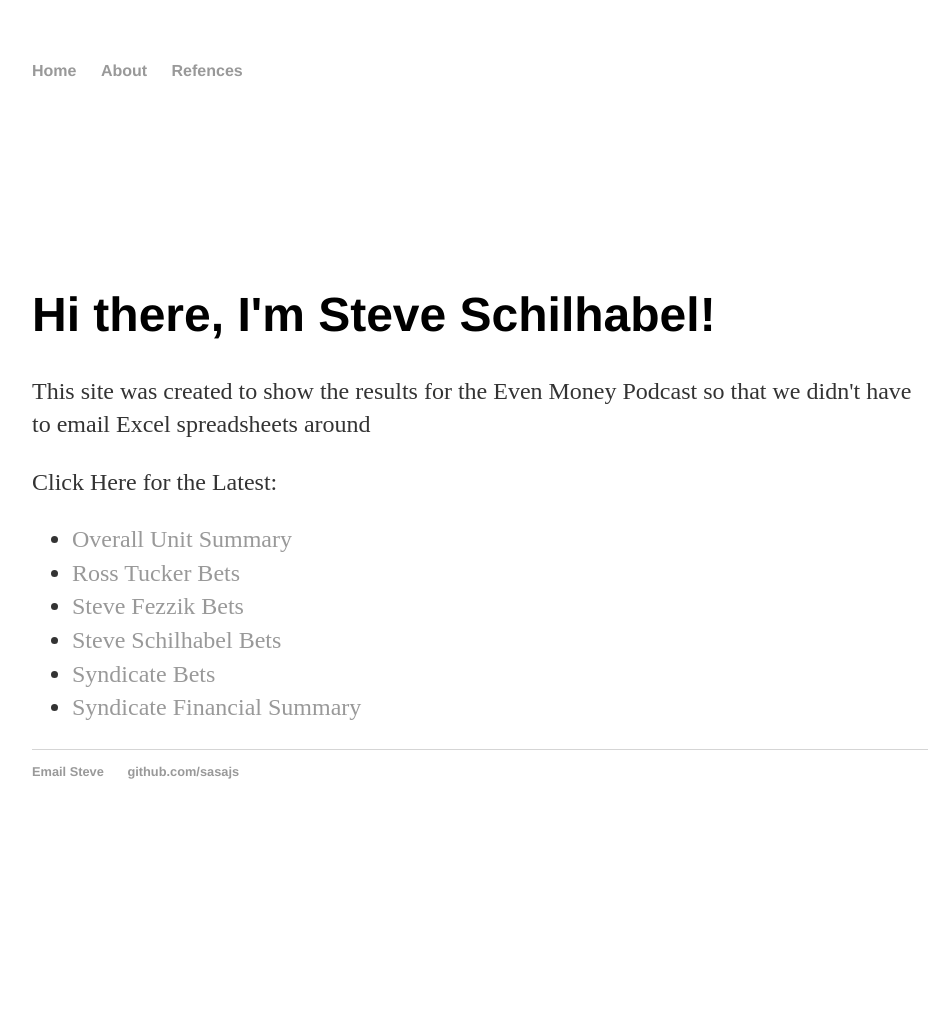
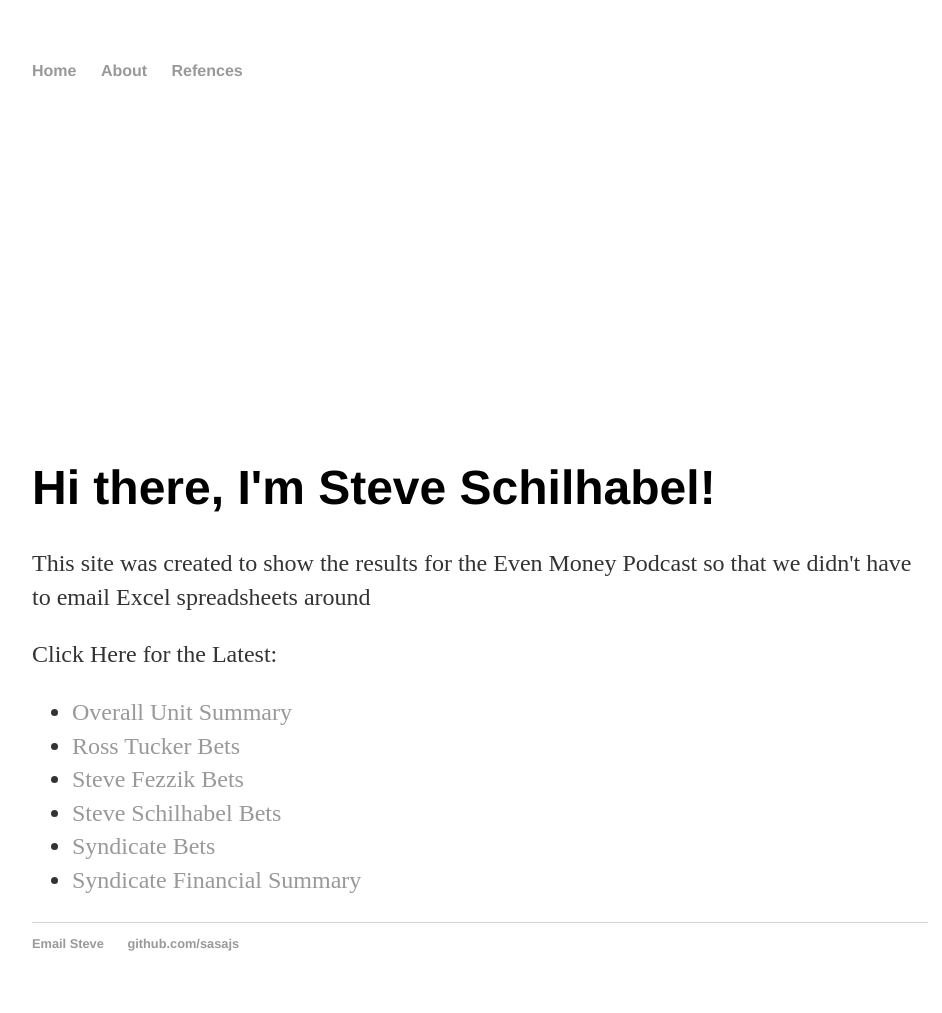
Before and after one commit to tsmith3480/sasajs.github.io, a Jekyll site: the page built from index.html, in a window 1280 px wide. Shown: the whole page, without its empty margins (160-1102 px from the left). Built offline with Jekyll 4.4.1, drawn with Linux system fonts in a browser that asks for light colours; before the commit the page ends 900 px from its top, so only the background shows below that.

Commit message:
Update index.html

```diff
--- a/index.html
+++ b/index.html
@@ -5,7 +5,12 @@ title: Steve Schilhabel, Even Money
 
 		<div class="blurb">
 
-			<p>&nbsp;</p><p>&nbsp;</p><p>&nbsp;</p>
+			<p>&nbsp;</p>
+			<p>&nbsp;</p>
+			<p>&nbsp;</p>
+			<p>&nbsp;</p>
+			<p>&nbsp;</p>
+			<p>&nbsp;</p>
 
 			<h1>Hi there, I'm Steve Schilhabel!</h1>
 
```
